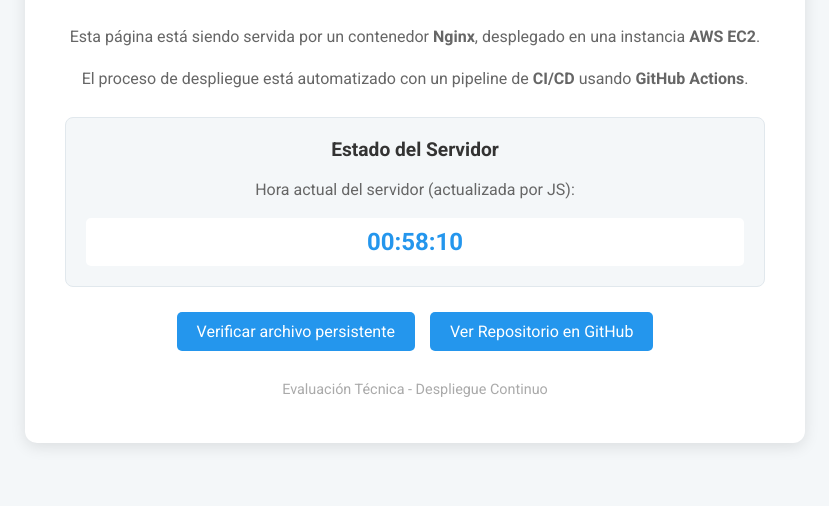
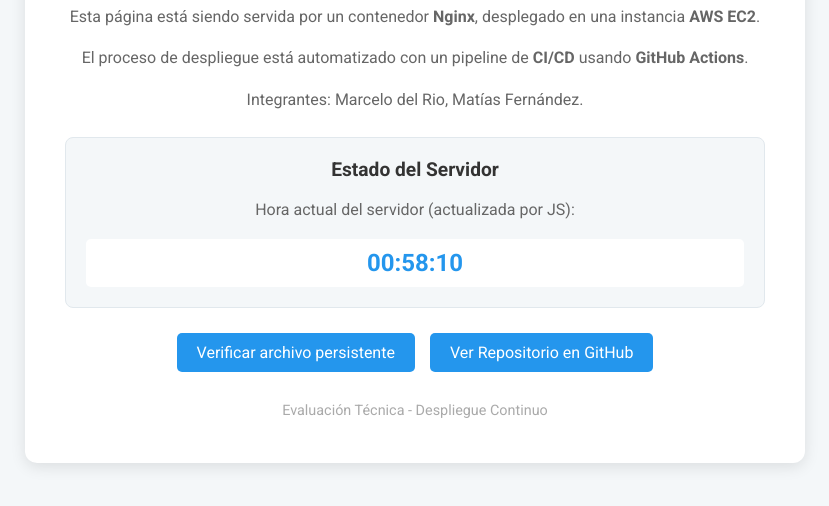
Before and after one commit to mafernandezz/VZeta_EV4, a plain HTML site: page app/index.html in a window 1280 px wide. Shown: the part 250-756 px from the top of the page, without its empty margins (225-1054 px from the left). Drawn offline with Linux system fonts and the light colour scheme.

Commit message:
update index.html

```diff
--- a/app/index.html
+++ b/app/index.html
@@ -20,6 +20,7 @@
         <main>
             <p>Esta página está siendo servida por un contenedor <strong>Nginx</strong>, desplegado en una instancia <strong>AWS EC2</strong>.</p>
             <p>El proceso de despliegue está automatizado con un pipeline de <strong>CI/CD</strong> usando <strong>GitHub Actions</strong>.</p>
+            <p>Integrantes: Marcelo del Rio, Matías Fernández.</p>
 
             <div class="status-card">
                 <h2>Estado del Servidor</h2>
```
